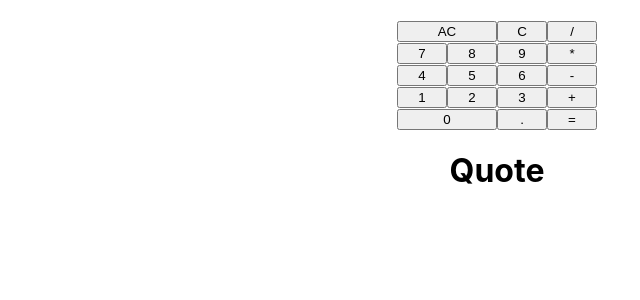
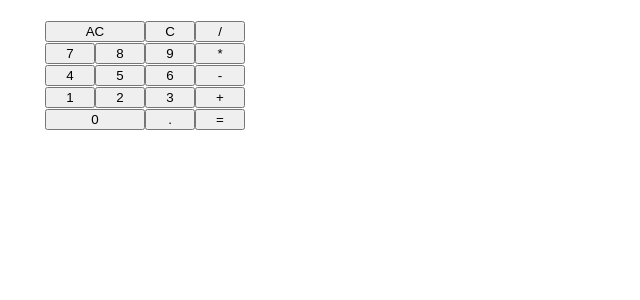
Before and after one commit to Ksusch/Studydrive, a React (Create React App) app: page / in a window 1280 px wide. Shown: the top 300 px of the page, without its empty margins (143-783 px from the left). Built offline with nearby package versions, Linux system fonts and the light colour scheme.

Commit message:
added random quote according to the result

```diff
--- a/src/App.css
+++ b/src/App.css
@@ -23,6 +23,15 @@
   color: #61dafb;
 }
 
+.calculator {
+  float: left;
+  width: 45%;
+}
+.quote {
+  float: left;
+  width: 45%;
+}
+
 .result input {
   width: 200px;
   border: 0;
--- a/src/App.js
+++ b/src/App.js
@@ -11,17 +11,21 @@ class App extends Component {
     this.setResult = this.setResult.bind(this);
   }
 
-  setResult(newResult) {
+  setResult(newResult, updateQuote = false) {
     this.setState({
-      result: newResult
+      result: newResult + ''
     });
+
+    if (updateQuote) {
+      this.refs.quoteComponent.updateQuote(Math.floor(newResult));
+    }
   }
 
   render() {
     return (
       <div className="App">
         <Calculator setResult={this.setResult} result={this.state.result} />
-        <Quote />
+        <Quote ref="quoteComponent" />
       </div>
     );
   }
--- a/src/components/Calculator.jsx
+++ b/src/components/Calculator.jsx
@@ -18,7 +18,7 @@ class Calculator extends Component {
         this.props.setResult(this.props.result.slice(0, -1));
         break;
       case '=':
-        this.props.setResult(eval(this.props.result));
+        this.props.setResult(eval(this.props.result), true);
         break;
       default:
         this.props.setResult(this.props.result + event.target.innerHTML);
--- a/src/components/Quote.jsx
+++ b/src/components/Quote.jsx
@@ -1,12 +1,26 @@
 import React, { Component } from 'react';
+import ApiService from '../services/api';
 
 class Quote extends Component {
+  constructor(props) {
+    super(props);
+    this.state = {
+      quote: ''
+    };
+
+    this.apiService = new ApiService();
+  }
+
+  updateQuote(result) {
+    this.apiService.getQuote(result).then(response => {
+      this.setState({
+        quote: response
+      });
+    });
+  }
+
   render() {
-    return (
-      <div className="quote">
-        <h1>Quote</h1>
-      </div>
-    );
+    return <div className="quote">{this.state.quote}</div>;
   }
 }
 
--- a/src/services/api.js
+++ b/src/services/api.js
@@ -1,17 +1,17 @@
 import axios from 'axios';
 
-const ServerUrl = 'http://numbersapi.com/';
+const serverUrl = 'http://numbersapi.com/';
 
 class ApiService {
   constructor() {
     this.service = axios.create({
-      baseURL: ServerUrl
+      baseURL: serverUrl
     });
   }
 
   getQuote(result) {
-    return this.service.get(result).then(res => res.data);
+    return this.service.get(result + '').then(res => res.data);
   }
 }
 
-export { ServerUrl as default, ApiService };
+export default ApiService;
```
